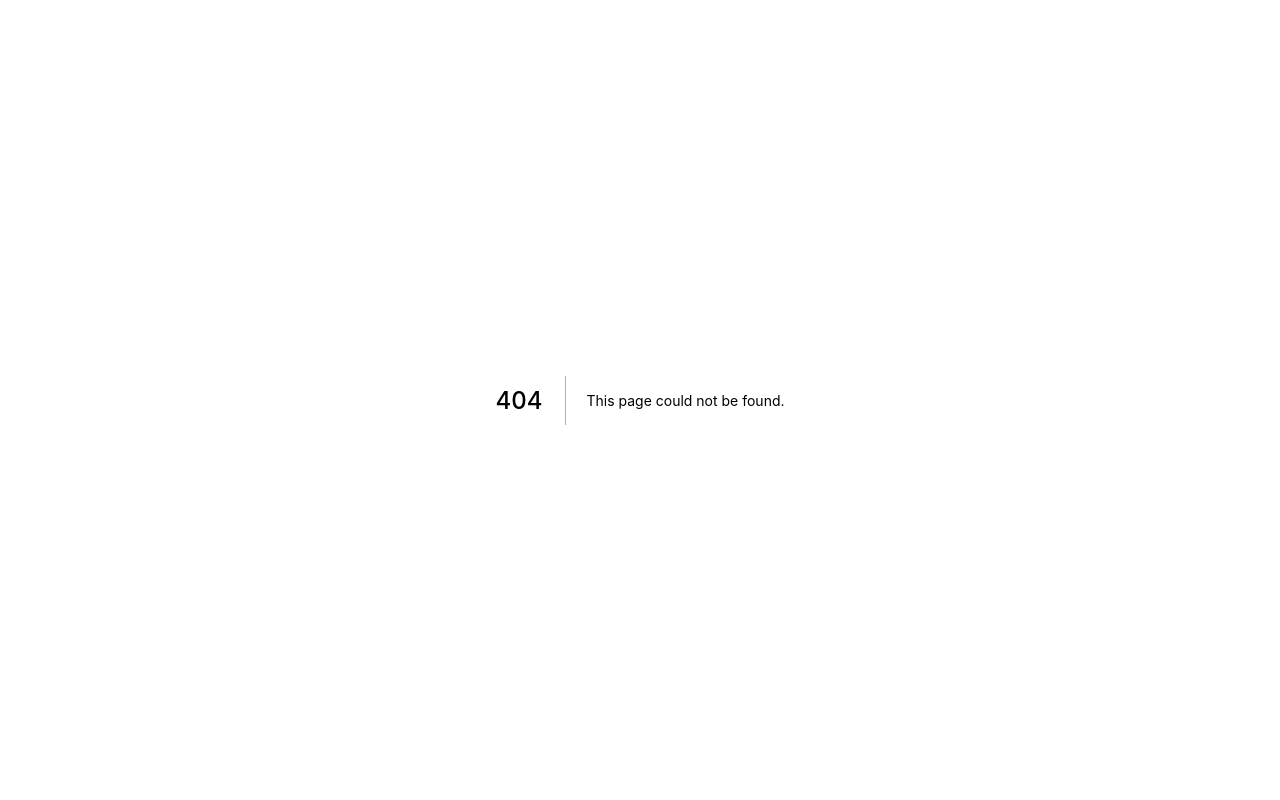
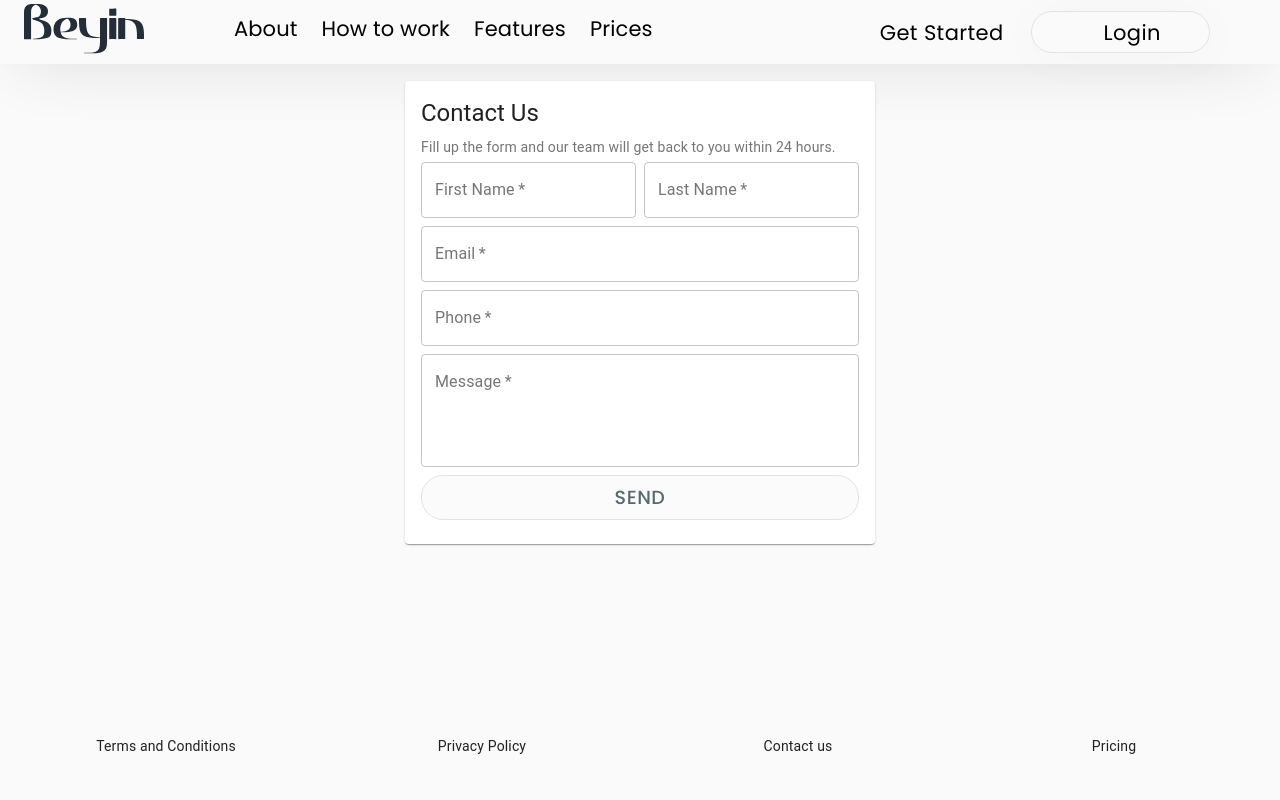
Before and after one commit to bitsbysalih/landing-page, a Next.js app: page /contact in a window 1280 px wide. Before the commit this address had no page. Shown: the top 800 px of the page. Built offline with nearby package versions, Linux system fonts and the light colour scheme; a web font is replaced by a local one.

Commit message:
add page contact

```diff
--- a/components/Footer.jsx
+++ b/components/Footer.jsx
@@ -41,7 +41,7 @@ const Footer = () => {
             </Grid>
             <Grid item xs={3} sm={6} md={3} lg={3}>
               <Box>
-                <Link underline="none" href="/" color="inherit">
+                <Link underline="none" href="/contact" color="inherit">
                   Contact us
                 </Link>
               </Box>
--- a/components/Navbar.jsx
+++ b/components/Navbar.jsx
@@ -21,20 +21,26 @@ const useStyles = makeStyles((theme) => ({
     textDecoration: "none",
     color: "#000",
     fontSize: "21px",
-    marginLeft: theme.spacing(6),
+    marginLeft: theme.spacing(3),
   },
   img: {
     flexGrow: "1",
 
   },
   log: {
+    marginLeft: "1rem",
     border: "1px solid #e3e3e3",
-    width: "114px",
-    marginLeft: "1rem",
-    borderRadius: "14px",
+    borderRadius: "14rem",
     boxShadow: "0px 3px 51px rgba(0, 0, 0, 0.03)",
-    transition: "all 240ms ease-in-out",
-    cursor: "pointer",
+    textTransform: 'none',
+    fontWeight: "400",
+    fontFamily: 'Poppins',
+    fontStyle: 'normal',
+    fontSize: '14px',
+    lineHeight: '21px',
+    textAlign: 'center',
+    padding:'0.6rem 3rem'
+
   },
   get: {
     marginLeft: "12rem",
@@ -42,6 +48,14 @@ const useStyles = makeStyles((theme) => ({
     filter: "0px 3px 51px rgba(0, 0, 0, 0.03)",
     transition: "all 240ms ease-in-out",
     cursor: "pointer",
+    textTransform: 'none',
+ fontFamily: 'Poppins',
+fontStyle: 'normal',
+fontWeight: '400',
+fontSize: '14px',
+lineHeight: '21px',
+textAlign: 'center',
+color: '#58696D'
   },
 }));
 
@@ -75,11 +89,17 @@ function Navbar() {
               <a className={classes.link}>Prices</a>
             </Link>
 
-            <>
-              <Button className={classes.get}>Get Started</Button>
-              <Button className={classes.log}>Login</Button>
-            </>
-          </div>
+
+              <Button className={classes.get} size="large">
+                <Link href="/contact">
+                  <a className={classes.link}>Get Started</a>
+                </Link>
+              </Button>
+              <Button className={classes.log}>
+                <Link href="#"><a className={classes.link}>Login</a></Link>
+                </Button>
+            </div>
+
         )}
       </Toolbar>
     </div>
--- a/components/index.jsx
+++ b/components/index.jsx
@@ -48,7 +48,7 @@ export default function Work() {
         <Grid item xs={12} sm={6} md={4} lg={4}>
           <Grid>
             <Grid style={{ margin: "1rem 0rem" }}>
-              {/* <Typography component="div" variant="h5">  </Typography> */}
+
               <Typography className={classes.typo2}>
                 1
                 <Typography
@@ -61,7 +61,7 @@ export default function Work() {
               </Typography>
             </Grid>
             <div className={classes.imgCard}>
-              <Image src={ImageCard} alt="Card" />
+              <Image src={ImageCard} alt="Card image" />
             </div>
           </Grid>
         </Grid>
@@ -76,7 +76,7 @@ export default function Work() {
           lg={5}
         >
           <Grid item xs={4} md={3} className={classes.imgIphone}>
-            <Image src={ImageIphone} />
+            <Image src={ImageIphone}  alt="Iphone image"/>
           </Grid>
           <Grid item xs={8} sm={7} md={4} lg={8}>
             <Grid item>
--- /dev/null
+++ b/pages/contact.jsx
@@ -0,0 +1,122 @@
+import React from "react";
+import {
+  Grid,
+  TextField,
+  Button,
+  Card,
+  CardContent,
+  Typography,
+  makeStyles,
+} from "@material-ui/core";
+import Navbar from "../components/Navbar";
+import Footer from "../components/Footer";
+
+const useStyles = makeStyles(() => ({
+  get: {
+    border: "1.5px solid #E3E3E3",
+    background: "#FBFBFB",
+    borderRadius: "22px",
+    fontSize: "19px",
+    lineHeight: "31px",
+    color: "#58696D",
+    fontFamily: "Poppins",
+  },
+}));
+
+function Contact() {
+  const classes = useStyles();
+  return (
+    <>
+      <Navbar />
+
+      <Grid
+        container
+        direction="column"
+        justifyContent="center"
+        alignItems="center"
+      >
+        <Typography gutterBottom variant="h3" align="center"></Typography>
+        <Grid>
+          <Card style={{ maxWidth: 470 }}>
+            <CardContent>
+              <Typography gutterBottom variant="h5">
+                Contact Us
+              </Typography>
+              <Typography
+                variant="body2"
+                color="textSecondary"
+                component="p"
+                gutterBottom
+              >
+                Fill up the form and our team will get back to you within 24
+                hours.
+              </Typography>
+              <form>
+                <Grid container spacing={1}>
+                  <Grid xs={12} sm={6} item>
+                    <TextField
+                      placeholder="Enter first name"
+                      label="First Name"
+                      variant="outlined"
+                      fullWidth
+                      required
+                    />
+                  </Grid>
+                  <Grid xs={12} sm={6} item>
+                    <TextField
+                      placeholder="Enter last name"
+                      label="Last Name"
+                      variant="outlined"
+                      fullWidth
+                      required
+                    />
+                  </Grid>
+                  <Grid item xs={12}>
+                    <TextField
+                      type="email"
+                      placeholder="Enter email"
+                      label="Email"
+                      variant="outlined"
+                      fullWidth
+                      required
+                    />
+                  </Grid>
+                  <Grid item xs={12}>
+                    <TextField
+                      type="number"
+                      placeholder="Enter phone number"
+                      label="Phone"
+                      variant="outlined"
+                      fullWidth
+                      required
+                    />
+                  </Grid>
+                  <Grid item xs={12}>
+                    <TextField
+                      label="Message"
+                      multiline
+                      rows={4}
+                      placeholder="Type your message here"
+                      variant="outlined"
+                      fullWidth
+                      required
+                    />
+                  </Grid>
+                  <Grid item xs={12}>
+                    <Button type="submit" className={classes.get} fullWidth>
+                      Send
+                    </Button>
+                  </Grid>
+                </Grid>
+              </form>
+            </CardContent>
+          </Card>
+        </Grid>
+      </Grid>
+
+      <Footer />
+    </>
+  );
+}
+
+export default Contact;
```
Also changed, not shown: components/Button/StyleButton.jsx (+19 -4 lines), components/Card.jsx (+14 -1 lines), components/Hero.jsx (+15 -8 lines), components/Works.jsx (+14 -3 lines).
